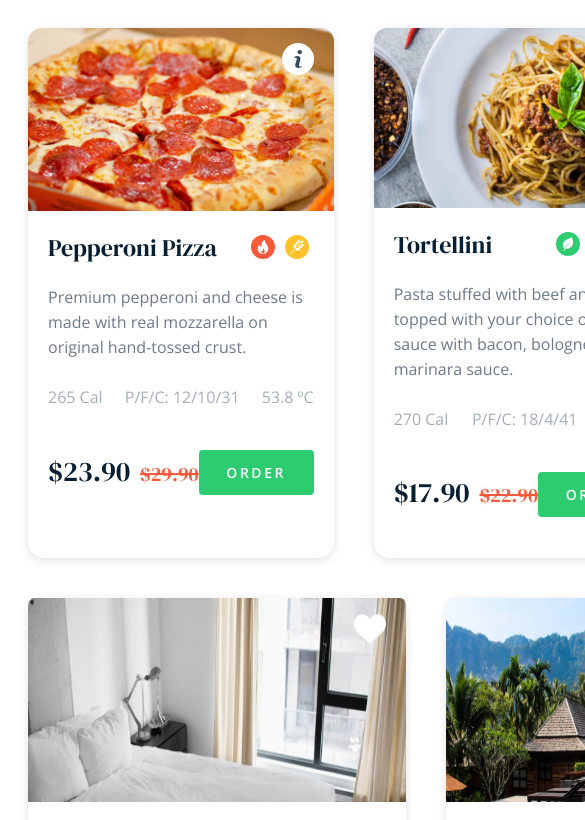
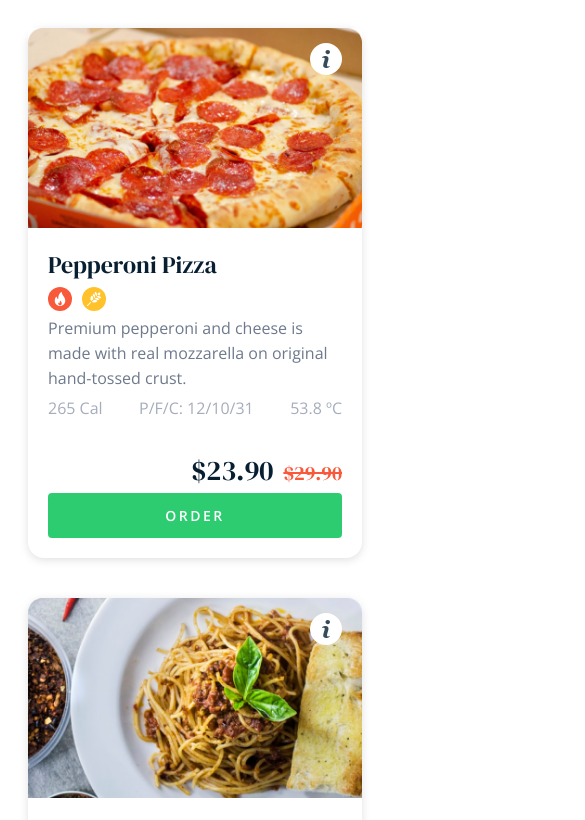
Before and after one commit to leonardowaichert/food-cards, a Vue app: page / in a window 390 px wide. Shown: the top 820 px of the page, 585 px wide, since content can reach past the window. Built offline with nearby package versions, Linux system fonts and the light colour scheme.

Commit message:
- Adds responsive behavior on Food card

```diff
--- a/src/components/FoodCard/FoodCard.vue
+++ b/src/components/FoodCard/FoodCard.vue
@@ -22,12 +22,19 @@ const getImgUrl = (imageUri) => {
 </script>
 
 <template>
-  <div :style="{ width: `${width}px`, height: `${height}px` }" class="food-card">
+  <div
+    :style="{ width: `${width}px`, height: `${height}px` }"
+    class="food-card"
+  >
     <div class="food-card__image-container">
       <div class="food-card__info-wrapper">
         <img src="./assets/icons/info.svg" alt="Information icon" />
       </div>
-      <img :src="getImgUrl(imageUri)" alt="Food image" class="food-card__image" />
+      <img
+        :src="getImgUrl(imageUri)"
+        alt="Food image"
+        class="food-card__image"
+      />
     </div>
     <div class="food-card__body-container">
       <div class="food-card__title-wrapper">
@@ -80,27 +87,31 @@ const getImgUrl = (imageUri) => {
 @use "../../globals/_globals.scss";
 
 .food-card {
+  display: flex;
+  flex-direction: column;
+  background-color: #ffffff;
+  box-shadow: rgba(99, 99, 99, 0.2) 0px 2px 8px 0px;
   margin: 20px;
-  background-color: #ffffff;
   border-radius: 16px;
-  box-shadow: rgba(99, 99, 99, 0.2) 0px 2px 8px 0px;
+  min-width: 320px;
+  max-width: 380px;
 
   &__image-container {
+    position: relative;
     max-height: 215px;
-    position: relative;
   }
 
   &__info-wrapper {
+    display: flex;
     position: absolute;
+    align-items: center;
+    justify-content: center;
     background-color: #ffffff;
     border-radius: 50%;
     height: 32px;
     width: 32px;
     top: 15px;
     right: 20px;
-    display: flex;
-    align-items: center;
-    justify-content: center;
     cursor: pointer;
   }
 
@@ -109,16 +120,19 @@ const getImgUrl = (imageUri) => {
   }
 
   &__body-container {
+    display: flex;
+    flex-direction: column;
+    flex-grow: 1;
     padding: 20px;
   }
 
   &__title-wrapper {
+    display: flex;
+    flex-direction: row;
     font-family: globals.$dmSerifDisplay;
     font-size: 1.5rem;
     font-weight: 400px;
     line-height: 25px;
-    display: flex;
-    flex-direction: row;
 
     &--title {
       flex-grow: 1;
@@ -142,70 +156,106 @@ const getImgUrl = (imageUri) => {
   }
 
   &__description-wrapper {
+    display: flex;
     color: #6e798c;
   }
 
   &__infos-wrapper {
-    color: #a5adbb;
     display: flex;
     justify-content: space-between;
+    color: #a5adbb;
   }
 
   &__purchase-wrapper {
-    margin-top: 40px;
     display: flex;
+    flex-grow: 1;
     flex-direction: row;
-    align-items: center;
+    align-items: end;
     justify-content: space-between;
     font-family: globals.$dmSerifDisplay;
     font-weight: 400;
+    margin-bottom: 20px;
 
     &--discount-price {
-      font-size: 1.75rem;
+			font-size: 1.75rem;
       line-height: 25px;
       margin-right: 10px;
       color: #081f32;
     }
 
     &--original-price {
+      text-decoration: line-through;
       font-size: 1.25rem;
       line-height: 25px;
       color: #f8593b;
-      text-decoration: line-through;
     }
 
     &--button {
       border: none;
+      text-align: center;
+      background-color: globals.$buttonBackgroundColor;
+      font-family: globals.$openSansFont;
+      line-height: 25px;
+      font-weight: 600;
+      letter-spacing: 0.18em;
+      font-size: 0.875rem;
       width: 115px;
       height: 45px;
       border-radius: 4px;
-      background-color: globals.$buttonBackgroundColor;
       color: #ffffff;
-      font-family: globals.$openSansFont;
-      font-size: 0.875rem;
-      line-height: 25px;
-      text-align: center;
-      font-weight: 600;
-      letter-spacing: 0.18em;
       cursor: pointer;
     }
   }
 }
 
 .icon-default {
-  width: 24px;
-  height: 24px;
-  border-radius: 50%;
   display: flex;
   align-items: center;
   justify-content: center;
-  margin: 0px 5px 0px 5px;
+  margin-right: 10px;
+  border-radius: 50%;
+  width: 24px;
+  height: 24px;
 }
 
 .body-text {
+  font-family: globals.$openSansFont;
   font-size: 1rem;
-  font-family: globals.$openSansFont;
   line-height: 25px;
   margin-top: 25px;
 }
+
+@media (max-width: 420px) {
+  .food-card {
+		&__body-container {
+			// padding-top: 8px;
+		}
+
+    &__title-wrapper {
+      flex-direction: column;
+
+      &__icons-container {
+        margin-top: 10px;
+      }
+    }
+
+    &__purchase-wrapper {
+      flex-direction: column;
+      align-items: end;
+      justify-content: flex-end;
+      flex-grow: 1;
+      margin-bottom: 10px;
+			margin-bottom: 0;
+
+      &--button {
+        margin-top: 7px;
+        width: 100%;
+      }
+    }
+  }
+
+  .body-text {
+    margin-top: 5px;
+  }
+}
 </style>
--- a/src/components/FoodHotelView.vue
+++ b/src/components/FoodHotelView.vue
@@ -95,5 +95,13 @@ import HotelCard from "./HotelCard/HotelCard.vue";
 .hotel-cards {
   display: flex;
   flex-direction: row;
+  justify-content: center;
+}
+
+@media (max-width: 1080px) {
+  .food-cards,
+  .hotel-cards {
+    flex-wrap: wrap;
+  }
 }
 </style>
--- a/src/components/HotelCard/HotelCard.vue
+++ b/src/components/HotelCard/HotelCard.vue
@@ -130,6 +130,7 @@ const setAsFavorite = () => {
   box-shadow: rgba(99, 99, 99, 0.2) 0px 2px 8px 0px;
   display: flex;
   flex-direction: column;
+  min-width: 320px;
 
   &--label {
     display: flex;
```
